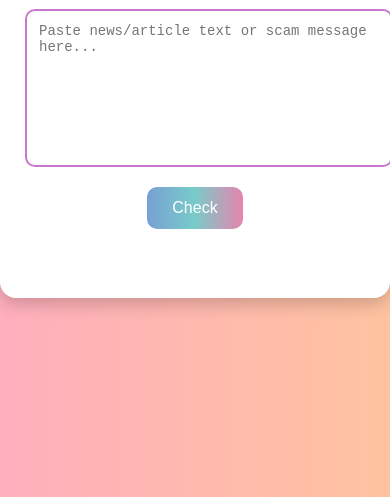
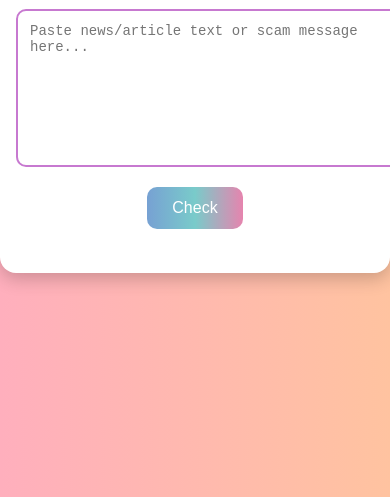
Before and after one commit to sahasra-kosetti/web-application, a plain HTML site: page index.html in a window 390 px wide. Shown: the part 347-844 px from the top of the page. Drawn offline with Linux system fonts and the light colour scheme.

Commit message:
Add responsive container with max-width and padding

```diff
--- a/style.css
+++ b/style.css
@@ -62,3 +62,10 @@ button:hover {
   padding: 12px;
   border-radius: 10px;
 }
+
+/* Responsive container */
+.container {
+  max-width: 1200px;
+  margin: 0 auto;
+  padding: 0 1rem;
+}
```
